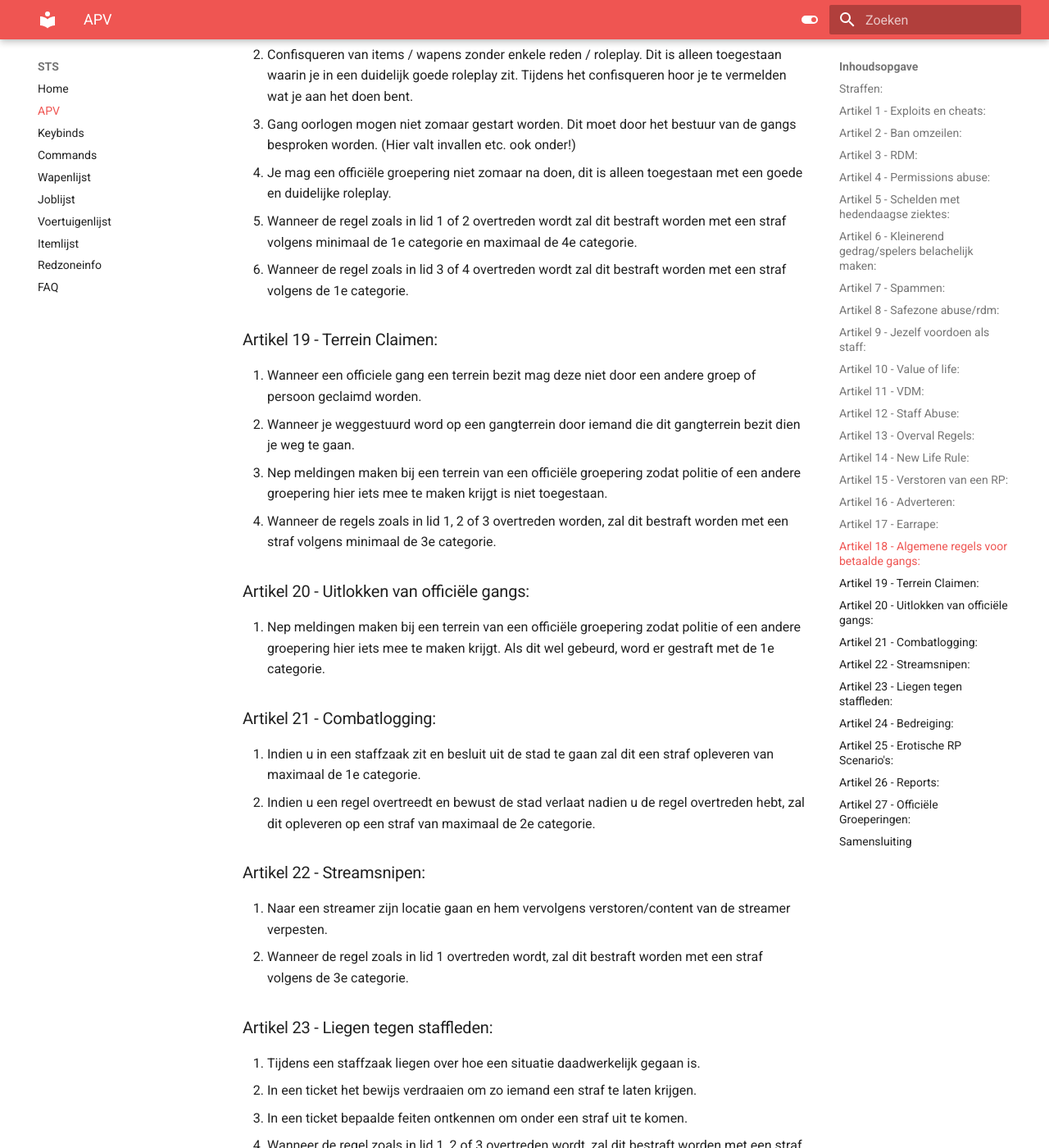
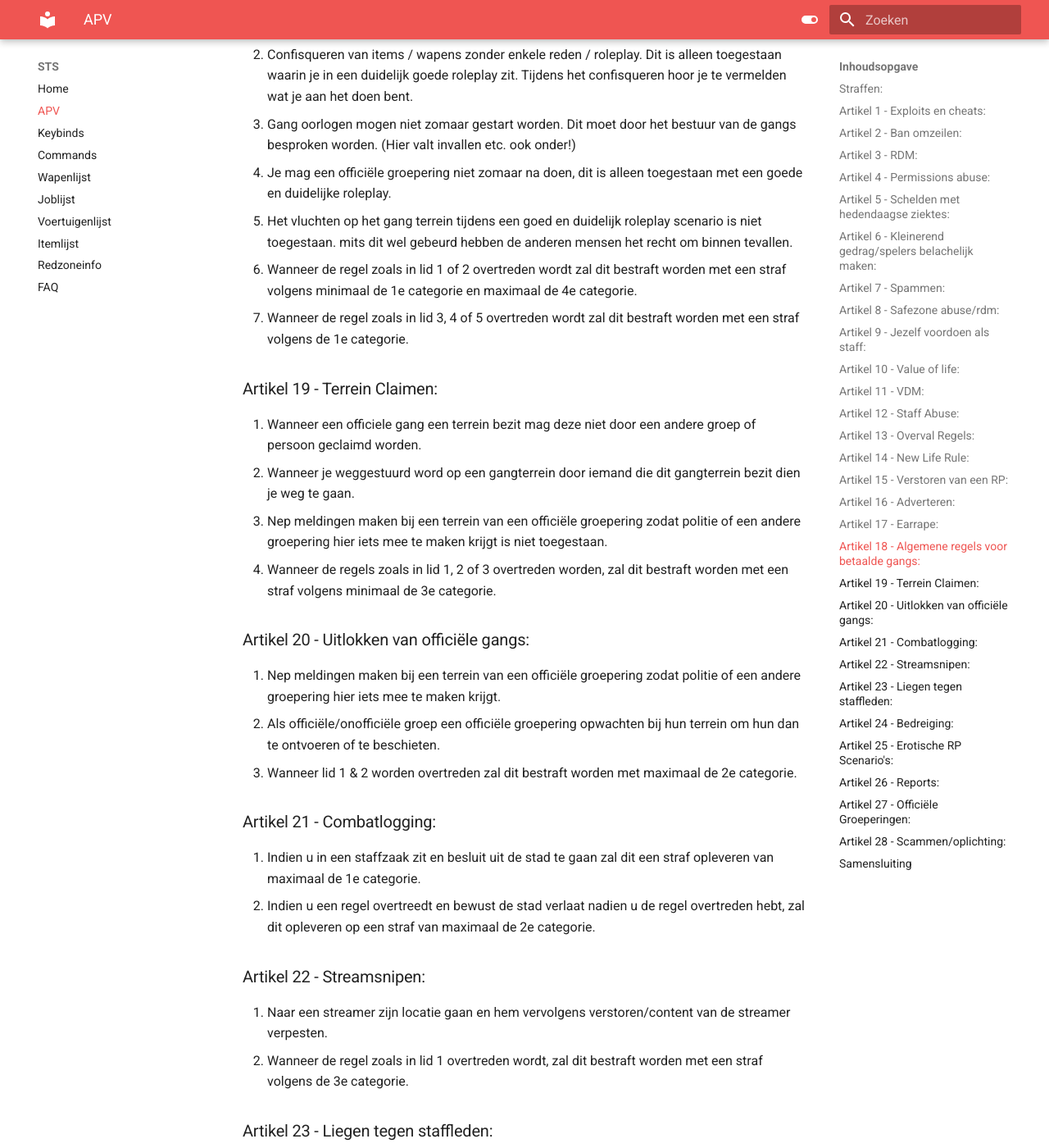
Before and after one commit to Welseyy/STSAPV, an MkDocs documentation site: the page built from docs/apv.md, in a window 1280 px wide and 1400 px high, scrolled down 5263 px. Shown: the whole window at 82% size. Built offline with MkDocs 1.6.1 and Material for MkDocs 9.7.7, drawn with Linux system fonts in a browser that asks for light colours; some of the changed text lies outside the part shown.

Commit message:
Update apv.md

```diff
--- a/docs/apv.md
+++ b/docs/apv.md
@@ -116,8 +116,10 @@
 2. Confisqueren van items / wapens zonder enkele reden / roleplay. Dit is alleen toegestaan waarin je in een duidelijk goede roleplay zit. Tijdens het confisqueren hoor je te vermelden wat je aan het doen bent.
 3. Gang oorlogen mogen niet zomaar gestart worden. Dit moet door het bestuur van de gangs besproken worden. (Hier valt invallen etc. ook onder!)
 4. Je mag een officiële groepering niet zomaar na doen, dit is alleen toegestaan met een goede en duidelijke roleplay.
-5. Wanneer de regel zoals in lid 1 of 2 overtreden wordt zal dit bestraft worden met een straf volgens minimaal de 1e categorie en maximaal de 4e categorie.
-6. Wanneer de regel zoals in lid 3 of 4 overtreden wordt zal dit bestraft worden met een straf volgens de 1e categorie.
+5. Het vluchten op het gang terrein tijdens een goed en duidelijk roleplay scenario is niet toegestaan. mits dit wel gebeurd hebben de
+   anderen mensen het recht om binnen tevallen.
+6. Wanneer de regel zoals in lid 1 of 2 overtreden wordt zal dit bestraft worden met een straf volgens minimaal de 1e categorie en maximaal de 4e categorie.
+7. Wanneer de regel zoals in lid 3, 4 of 5 overtreden wordt zal dit bestraft worden met een straf volgens de 1e categorie.
 
 ### Artikel 19 -  Terrein Claimen:
 1. Wanneer een officiele gang een terrein bezit mag deze niet door een andere groep of persoon geclaimd worden.
@@ -126,7 +128,9 @@
 4. Wanneer de regels zoals in lid 1, 2 of 3 overtreden worden, zal dit bestraft worden met een straf volgens minimaal de 3e categorie.
 
 ### Artikel 20 -  Uitlokken van officiële gangs:
-1. Nep meldingen maken bij een terrein van een officiële groepering zodat politie of een andere groepering hier iets mee te maken krijgt. Als dit wel gebeurd, word er gestraft met de 1e categorie.
+1. Nep meldingen maken bij een terrein van een officiële groepering zodat politie of een andere groepering hier iets mee te maken krijgt.
+2. Als officiële/onofficiële groep een officiële groepering opwachten bij hun terrein om hun dan te ontvoeren of te beschieten.
+3. Wanneer lid 1 & 2 worden overtreden zal dit bestraft worden met maximaal de 2e categorie.
 
 ### Artikel 21 - Combatlogging:
 1. Indien u in een staffzaak zit en besluit uit de stad te gaan zal dit een straf opleveren van maximaal de 1e categorie.
@@ -144,8 +148,12 @@
 
 ### Artikel 24 - Bedreiging:
 1. Het dreigen met privégegevens.
-2. Het Dreigen met ip's/dreigen met booten (ddossen).
-3. Wanneer de regel zoals in lid 1 of 2 overtreden wordt, zal dit bestraft worden met een straf volgens de 7e categorie.
+2. Het dreigen met ip's/dreigen met booten (ddossen).
+3. Het delen van persoonlijke informatie van spelers/staffleden.
+4. Het (be)dreigen met acties en/of handelingen die invloed kunnen hebben in het echte leven.
+5. Wanneer de regel zoals in lid 1, 2 of 3 overtreden wordt, zal dit bestraft worden met een straf volgens de 7e categorie.
+6. Wanneer de regel zoals in lid 4 overtreden wordt, zal dit bestraft worden met een straf volgens minimaal de 1e categorie en maximaal
+   de 5e categorie.
 
 ### Artikel 25  - Erotische RP Scenario's:
 1. Het is ten alle tijden verboden om in een scenario seksuele roleplay neer te zetten.
@@ -162,6 +170,11 @@
 4. Wanneer lid 1 & 2 worden overtreden zal dit gestraft worden met maximaal de 3e categorie.
 5. Wanneer lid 3 wordt overtreden zal dit gestraft worden met een straf van de 1e categorie samen met een staffstrike.
 
+### Artikel 28 - Scammen/oplichting:
+1. Het oplichten van mensen die exclusieve items in bezit hebben.
+2. Het leaken van spawncodes van exclusieve items of voertuigen.
+3. Wanneer de regel zoals in lid 1 of 2 overtreden wordt, zal dit bestraft worden met minimaal de 2e catogorie en maximaal de 5e catogorie.
+
 ### Samensluiting
 1. Deze regels zijn opgesteld op 5/22/23
-2. Deze regels zijn bewerkt op 5/22/23
+2. Deze regels zijn bewerkt op 7/27/2023
```
